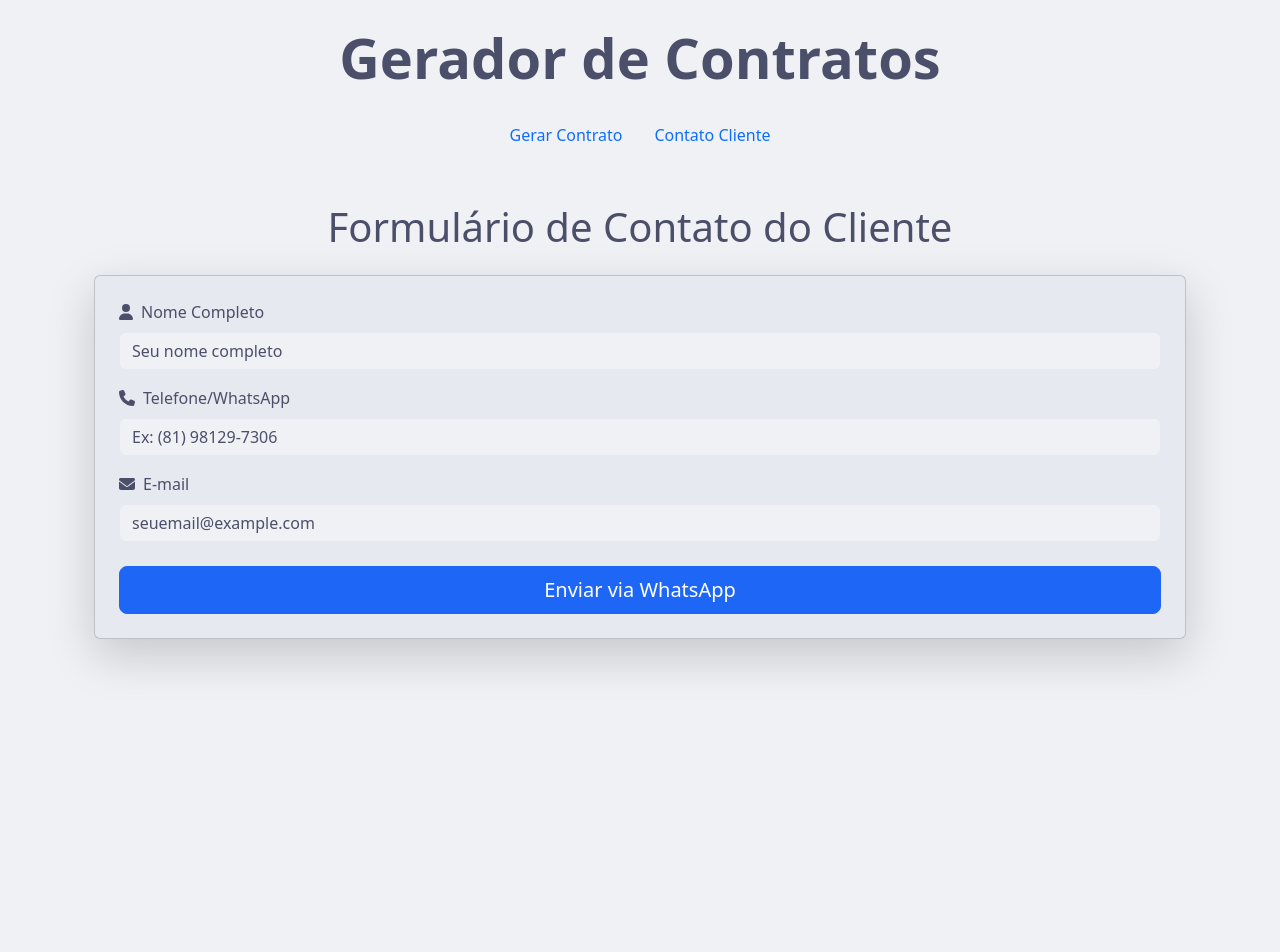
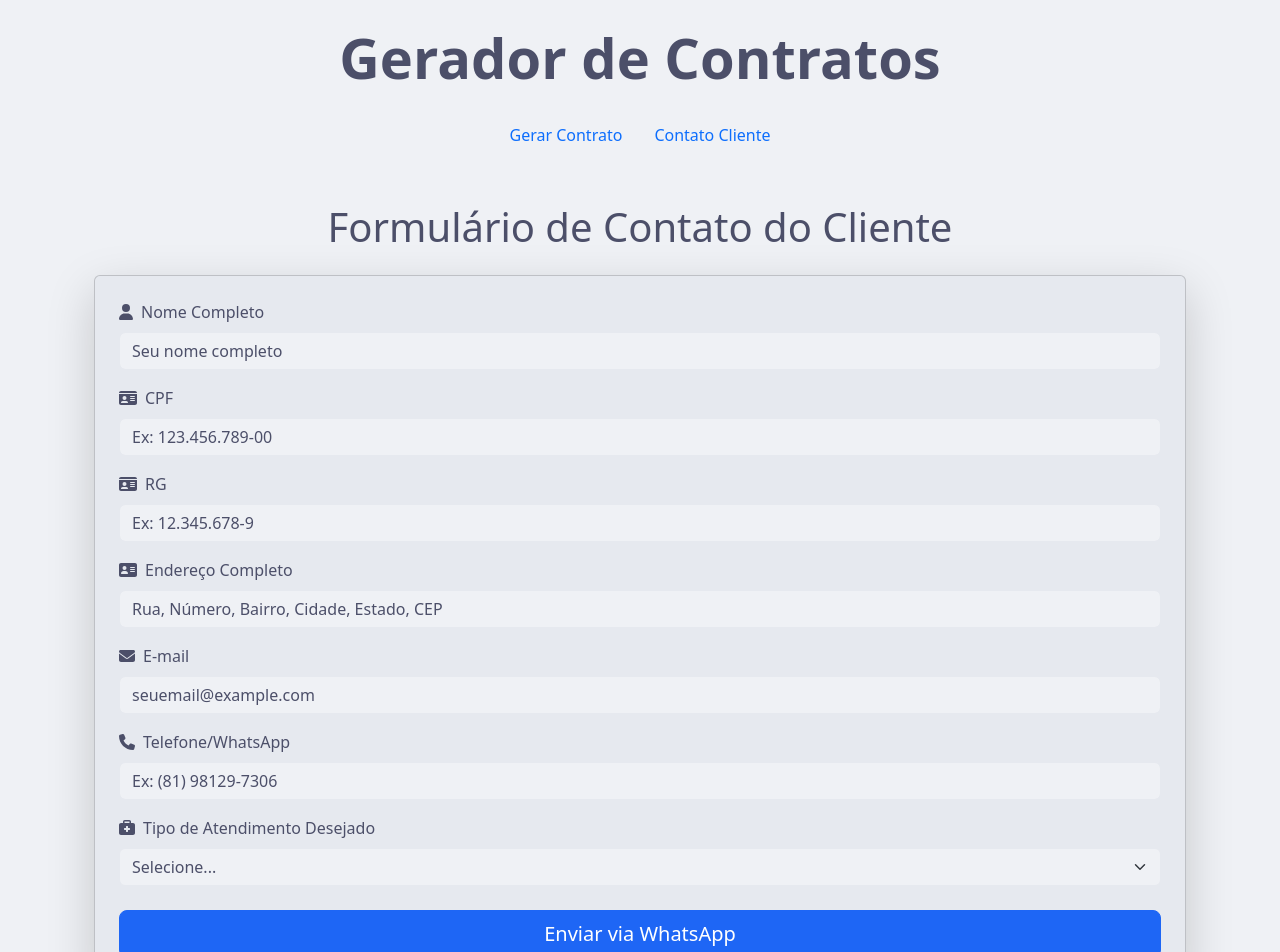
Before and after one commit to filipeaguiar/psicontratos, a React (Vite) app: page /psicontratos/client-contact in a window 1280 px wide. Shown: the top 952 px of the page. Before the commit the page ends 800 px from the top, so only its background shows below. Built offline with nearby package versions, Linux system fonts and the light colour scheme.

Commit message:
feat: Expand ClientForm with patient data and service type

```diff
--- a/src/components/ClientForm.tsx
+++ b/src/components/ClientForm.tsx
@@ -1,15 +1,48 @@
-import React, { useState } from 'react';
+import React, { useState, useEffect } from 'react';
 import { FontAwesomeIcon } from '@fortawesome/react-fontawesome';
-import { faUser, faPhone, faEnvelope, faPaperPlane, faWhatsapp } from '@fortawesome/free-solid-svg-icons';
+import { faUser, faPhone, faEnvelope, faAddressCard, faIdCard, faBriefcaseMedical, faWhatsapp } from '@fortawesome/free-solid-svg-icons';
 
 const ClientForm: React.FC = () => {
-  const [clientName, setClientName] = useState('');
+  const [clientFullName, setClientFullName] = useState('');
+  const [clientCPF, setClientCPF] = useState('');
+  const [clientRG, setClientRG] = useState('');
+  const [clientAddress, setClientAddress] = useState('');
+  const [clientEmail, setClientEmail] = useState('');
   const [clientPhone, setClientPhone] = useState('');
-  const [clientEmail, setClientEmail] = useState('');
+  const [serviceType, setServiceType] = useState('');
+
+  const serviceTypeOptions = ['Psicoterapia individual', 'Aconselhamento psicológico', 'Orientação psicológica', 'Atendimento em grupo', 'Outro'];
+
+  useEffect(() => {
+    setClientFullName(localStorage.getItem('clientFullName') || '');
+    setClientCPF(localStorage.getItem('clientCPF') || '');
+    setClientRG(localStorage.getItem('clientRG') || '');
+    setClientAddress(localStorage.getItem('clientAddress') || '');
+    setClientEmail(localStorage.getItem('clientEmail') || '');
+    setClientPhone(localStorage.getItem('clientPhone') || '');
+    setServiceType(localStorage.getItem('serviceType') || '');
+  }, []);
+
+  useEffect(() => {
+    localStorage.setItem('clientFullName', clientFullName);
+    localStorage.setItem('clientCPF', clientCPF);
+    localStorage.setItem('clientRG', clientRG);
+    localStorage.setItem('clientAddress', clientAddress);
+    localStorage.setItem('clientEmail', clientEmail);
+    localStorage.setItem('clientPhone', clientPhone);
+    localStorage.setItem('serviceType', serviceType);
+  }, [clientFullName, clientCPF, clientRG, clientAddress, clientEmail, clientPhone, serviceType]);
 
   const handleSubmit = (e: React.FormEvent) => {
     e.preventDefault();
-    const message = `Olá! Gostaria de entrar em contato. Meu nome é ${clientName}, meu telefone é ${clientPhone} e meu e-mail é ${clientEmail}.`;
+    const message = `Olá! Gostaria de entrar em contato.
+Nome Completo: ${clientFullName}
+CPF: ${clientCPF}
+RG: ${clientRG}
+Endereço: ${clientAddress}
+E-mail: ${clientEmail}
+Telefone/WhatsApp: ${clientPhone}
+Tipo de Atendimento Desejado: ${serviceType}`;
     const whatsappLink = `https://wa.me/5581981297306?text=${encodeURIComponent(message)}`;
     window.open(whatsappLink, '_blank');
   };
@@ -20,14 +53,62 @@ const ClientForm: React.FC = () => {
       <div className="card p-4 shadow-lg rounded-lg">
         <form onSubmit={handleSubmit}>
           <div className="mb-3">
-            <label htmlFor="clientName" className="form-label"><FontAwesomeIcon icon={faUser} className="me-2" />Nome Completo</label>
+            <label htmlFor="clientFullName" className="form-label"><FontAwesomeIcon icon={faUser} className="me-2" />Nome Completo</label>
             <input
               type="text"
               className="form-control"
-              id="clientName"
+              id="clientFullName"
               placeholder="Seu nome completo"
-              value={clientName}
-              onChange={(e) => setClientName(e.target.value)}
+              value={clientFullName}
+              onChange={(e) => setClientFullName(e.target.value)}
+              required
+            />
+          </div>
+          <div className="mb-3">
+            <label htmlFor="clientCPF" className="form-label"><FontAwesomeIcon icon={faIdCard} className="me-2" />CPF</label>
+            <input
+              type="text"
+              className="form-control"
+              id="clientCPF"
+              placeholder="Ex: 123.456.789-00"
+              value={clientCPF}
+              onChange={(e) => setClientCPF(e.target.value)}
+              required
+            />
+          </div>
+          <div className="mb-3">
+            <label htmlFor="clientRG" className="form-label"><FontAwesomeIcon icon={faIdCard} className="me-2" />RG</label>
+            <input
+              type="text"
+              className="form-control"
+              id="clientRG"
+              placeholder="Ex: 12.345.678-9"
+              value={clientRG}
+              onChange={(e) => setClientRG(e.target.value)}
+              required
+            />
+          </div>
+          <div className="mb-3">
+            <label htmlFor="clientAddress" className="form-label"><FontAwesomeIcon icon={faAddressCard} className="me-2" />Endereço Completo</label>
+            <input
+              type="text"
+              className="form-control"
+              id="clientAddress"
+              placeholder="Rua, Número, Bairro, Cidade, Estado, CEP"
+              value={clientAddress}
+              onChange={(e) => setClientAddress(e.target.value)}
+              required
+            />
+          </div>
+          <div className="mb-3">
+            <label htmlFor="clientEmail" className="form-label"><FontAwesomeIcon icon={faEnvelope} className="me-2" />E-mail</label>
+            <input
+              type="email"
+              className="form-control"
+              id="clientEmail"
+              placeholder="seuemail@example.com"
+              value={clientEmail}
+              onChange={(e) => setClientEmail(e.target.value)}
               required
             />
           </div>
@@ -44,16 +125,19 @@ const ClientForm: React.FC = () => {
             />
           </div>
           <div className="mb-4">
-            <label htmlFor="clientEmail" className="form-label"><FontAwesomeIcon icon={faEnvelope} className="me-2" />E-mail</label>
-            <input
-              type="email"
-              className="form-control"
-              id="clientEmail"
-              placeholder="seuemail@example.com"
-              value={clientEmail}
-              onChange={(e) => setClientEmail(e.target.value)}
+            <label htmlFor="serviceType" className="form-label"><FontAwesomeIcon icon={faBriefcaseMedical} className="me-2" />Tipo de Atendimento Desejado</label>
+            <select
+              className="form-select"
+              id="serviceType"
+              value={serviceType}
+              onChange={(e) => setServiceType(e.target.value)}
               required
-            />
+            >
+              <option value="">Selecione...</option>
+              {serviceTypeOptions.map((option) => (
+                <option key={option} value={option}>{option}</option>
+              ))}
+            </select>
           </div>
           <div className="d-grid gap-2">
             <button type="submit" className="btn btn-success btn-lg">
```
